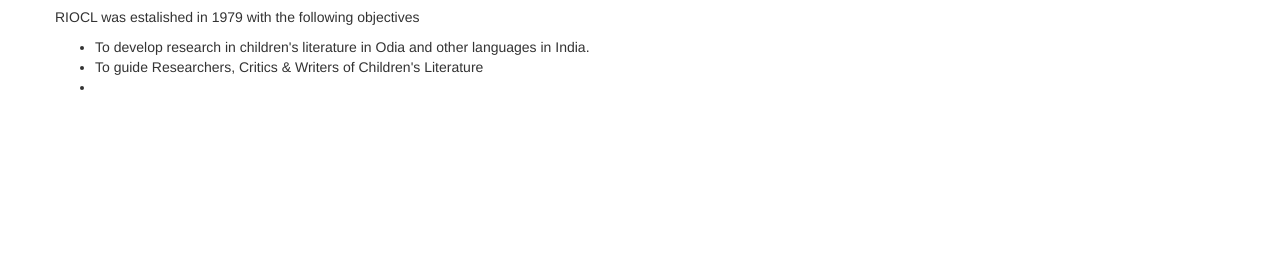
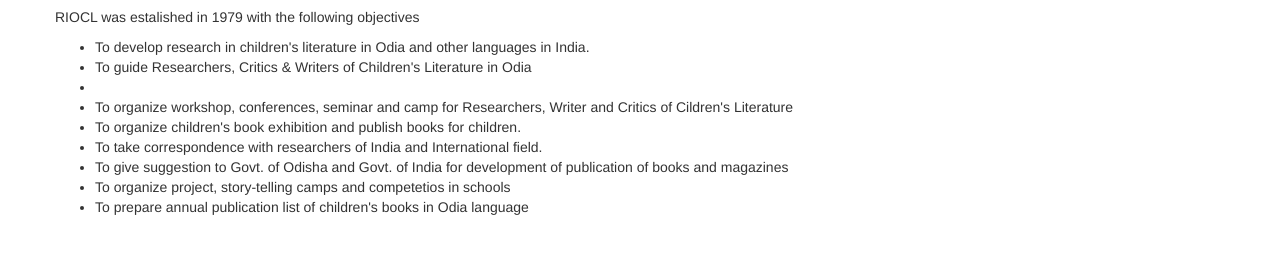
Before and after one commit to riocl/riocl.github.io, a plain HTML site: page index.html in a window 1280 px wide. Shown: the part 371-624 px from the top of the page. Drawn offline with nearby package versions, Linux system fonts and the light colour scheme.

Commit message:
Update index.html

```diff
--- a/index.html
+++ b/index.html
@@ -27,7 +27,13 @@
               <div>
                 <ul>
                   <li> To develop research in children's literature in Odia and other languages in India.</li>
-                  <li> To guide Researchers, Critics & Writers of Children's Literature <li>
+                  <li> To guide Researchers, Critics & Writers of Children's Literature in Odia <li>
+                  <li> To organize workshop, conferences, seminar and camp for Researchers, Writer and Critics of Cildren's Literature </li>
+                  <li> To organize children's book exhibition and publish books for children.</li>
+                  <li> To take correspondence with researchers of India and International field.</li>
+                  <li> To give suggestion to Govt. of Odisha and Govt. of India for development of publication of books and magazines </li>
+                  <li> To organize project, story-telling camps and competetios in schools </li>
+                  <li> To prepare annual publication list of children's books in Odia language </li>
                 </ul>
               </div>
             </div>
```
